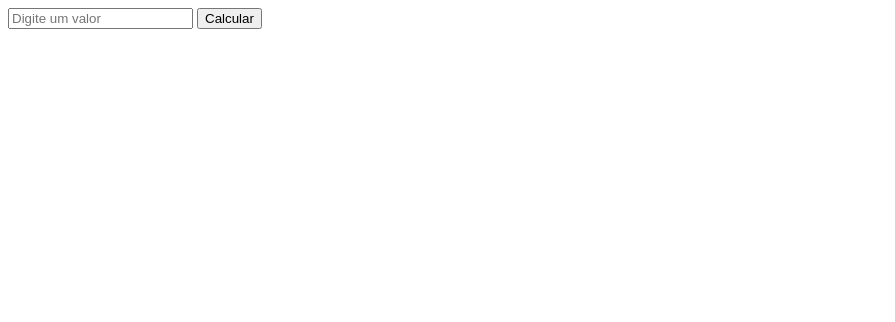
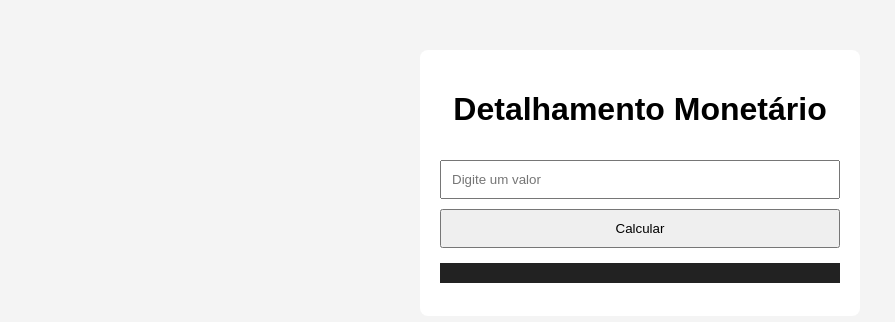
Before and after one commit to Rikelry/Realizar-front-end-do-Problema-de-Logica, a website built with Parcel: page source/index.html in a window 1280 px wide. Shown: the whole page, without its empty margins (0-895 px from the left). Built offline with nearby package versions, Linux system fonts and the light colour scheme.

```diff
--- a/index.html
+++ b/source/index.html
@@ -10,6 +10,7 @@
 
 <body>
     <div class="container">
+        <h1>Detalhamento Monetário</h1>
         <input id="valor_input" type="number" step="0.01" placeholder="Digite um valor"/>
         <button id="calcular_btn">Calcular</button>
         <pre id="output"></pre>
--- /dev/null
+++ b/source/style.css
@@ -0,0 +1,30 @@
+body {
+  font-family: Arial, sans-serif;
+  background: #f4f4f4;
+}
+
+.container {
+  max-width: 400px;
+  margin: 50px auto;
+  padding: 20px;
+  background: white;
+  border-radius: 8px;
+}
+
+h1 {
+  text-align: center;
+}
+
+input, button {
+  width: 100%;
+  padding: 10px;
+  margin-top: 10px;
+  box-sizing: border-box;
+}
+
+pre {
+  background: #222;
+  color: #0f0;
+  padding: 10px;
+  margin-top: 15px;
+}
```
Also changed, not shown: package.json (added, +23 -0 lines), tsconfig.json (added, +12 -0 lines), source/calcular_valor.ts (renamed from calcular_valor.ts), source/main.ts (renamed from main.ts), 2 other files.
